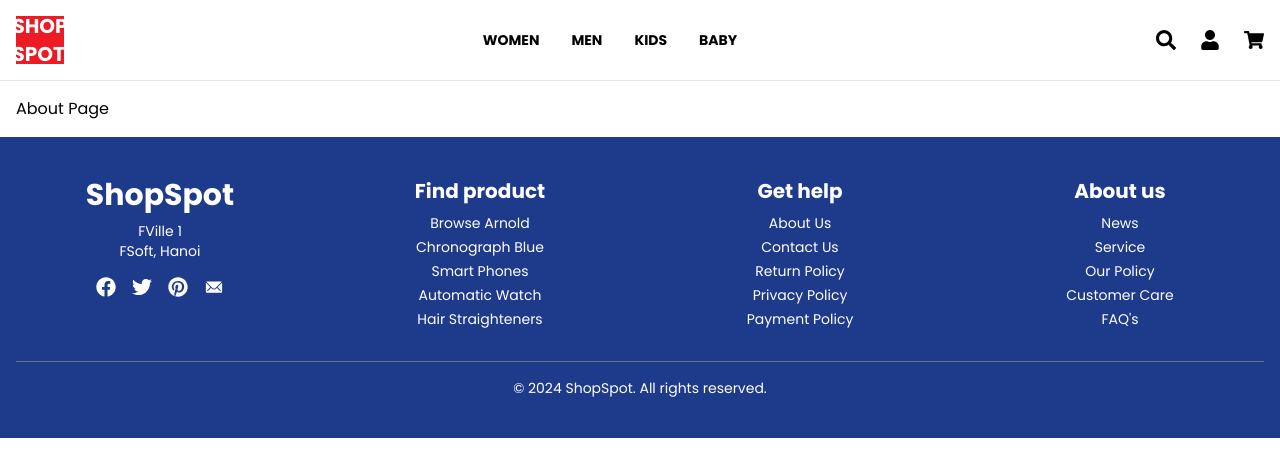
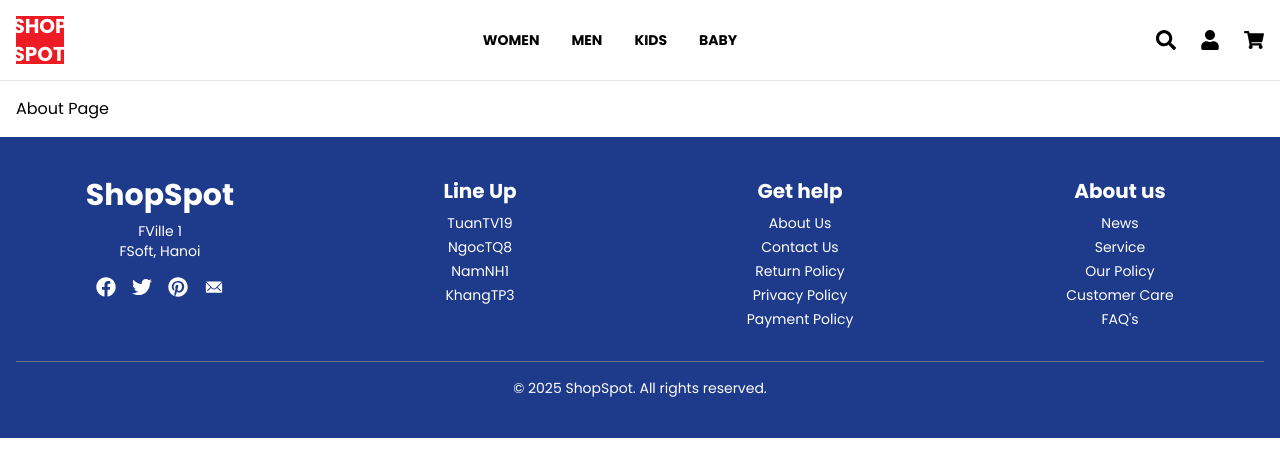
Before and after one commit to tangoc2712/hackathon-ecom, a React (Vite) app in the folder client/: page /about in a window 1280 px wide. Shown: the top 476 px of the page. Built offline with nearby package versions, Linux system fonts and the light colour scheme; no server answers.

Commit message:
fix: change footer lineup

```diff
--- a/client/src/components/common/Footer.tsx
+++ b/client/src/components/common/Footer.tsx
@@ -34,13 +34,12 @@ const Footer: React.FC = () => {
           {/* Navigation Links Section */}
           {/* Find Product Links */}
           <div className='text-center'>
-            <h3 className="text-xl font-bold mb-2">Find product</h3>
+            <h3 className="text-xl font-bold mb-2">Line Up</h3>
             <ul className="space-y-1">
-              <li className="text-sm hover:text-gray-400"><a href="#">Browse Arnold</a></li>
-              <li className="text-sm hover:text-gray-400"><a href="#">Chronograph Blue</a></li>
-              <li className="text-sm hover:text-gray-400"><a href="#">Smart Phones</a></li>
-              <li className="text-sm hover:text-gray-400"><a href="#">Automatic Watch</a></li>
-              <li className="text-sm hover:text-gray-400"><a href="#">Hair Straighteners</a></li>
+              <li className="text-sm hover:text-gray-400"><a href="#">TuanTV19</a></li>
+              <li className="text-sm hover:text-gray-400"><a href="#">NgocTQ8</a></li>
+              <li className="text-sm hover:text-gray-400"><a href="#">NamNH1</a></li>
+              <li className="text-sm hover:text-gray-400"><a href="#">KhangTP3</a></li>
             </ul>
           </div>
 
@@ -71,7 +70,7 @@ const Footer: React.FC = () => {
 
         {/* Footer Bottom Section */}
         <div className="border-t border-gray-500 mt-8 pt-4">
-          <p className="text-center text-sm">&copy; 2024 ShopSpot. All rights reserved.</p>
+          <p className="text-center text-sm">&copy; 2025 ShopSpot. All rights reserved.</p>
         </div>
       </div>
     </footer>
```
